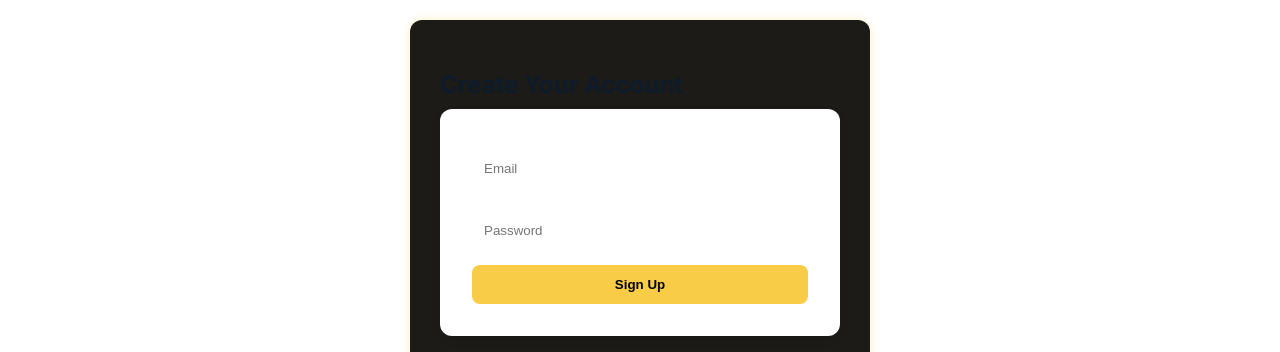
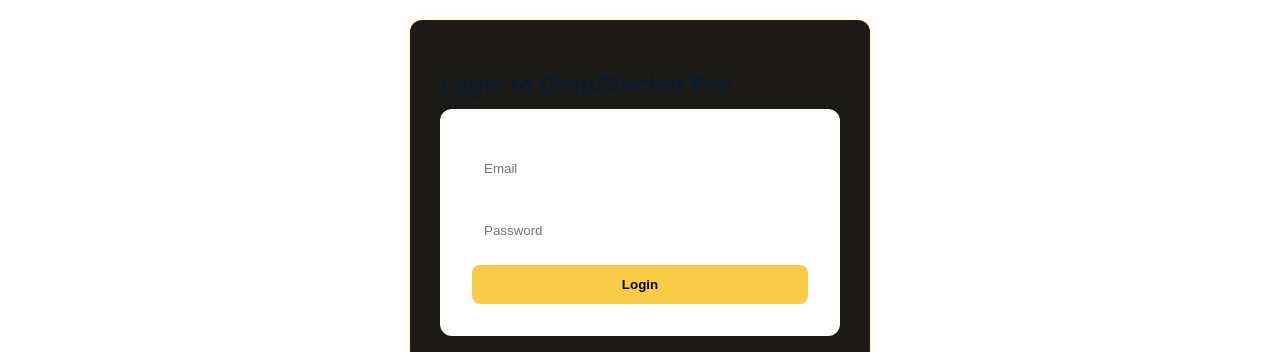
Before and after one commit to nextwaveaisuite/dropstacker-pro, a Next.js app: page /login in a window 1280 px wide. Shown: the part 188-540 px from the top of the page. Built offline with nearby package versions, Linux system fonts and the light colour scheme.

Commit message:
login.js

```diff
--- a/pages/login.js
+++ b/pages/login.js
@@ -2,15 +2,15 @@ import { useState } from 'react';
 import { useRouter } from 'next/router';
 import { supabase } from '../lib/supabaseClient';
 
-export default function Signup() {
+export default function Login() {
   const [email, setEmail] = useState('');
   const [password, setPassword] = useState('');
   const [error, setError] = useState(null);
   const router = useRouter();
 
-  const handleSignup = async (e) => {
+  const handleLogin = async (e) => {
     e.preventDefault();
-    const { error } = await supabase.auth.signUp({
+    const { error } = await supabase.auth.signInWithPassword({
       email,
       password,
     });
@@ -18,15 +18,14 @@ export default function Signup() {
     if (error) {
       setError(error.message);
     } else {
-      alert('Signup successful! Please check your email to confirm.');
-      router.push('/login');
+      router.push('/dashboard');
     }
   };
 
   return (
     <div className="auth-container">
-      <h2>Create Your Account</h2>
-      <form onSubmit={handleSignup}>
+      <h2>Login to DropStacker Pro</h2>
+      <form onSubmit={handleLogin}>
         <input
           type="email"
           placeholder="Email"
@@ -41,7 +40,7 @@ export default function Signup() {
           required
           onChange={(e) => setPassword(e.target.value)}
         />
-        <button type="submit">Sign Up</button>
+        <button type="submit">Login</button>
       </form>
       {error && <p className="error">{error}</p>}
       <style jsx>{`
```
